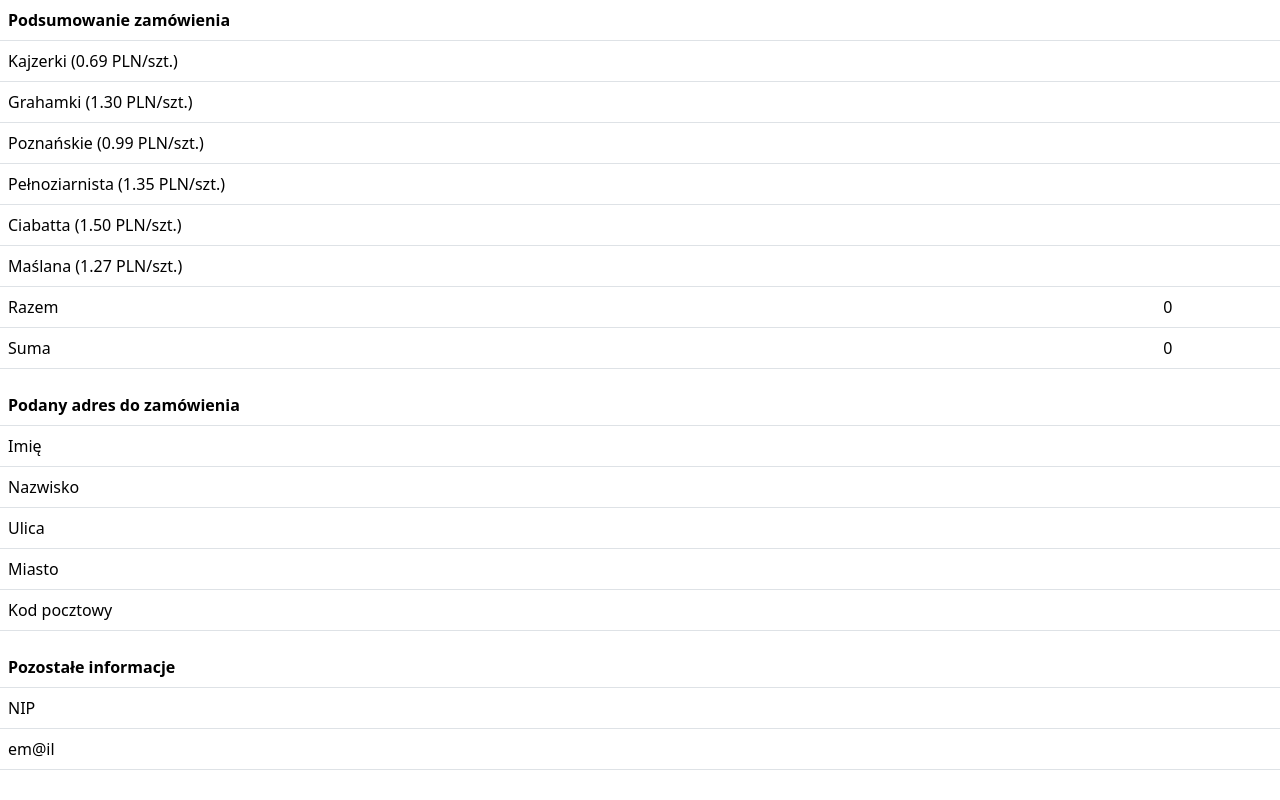
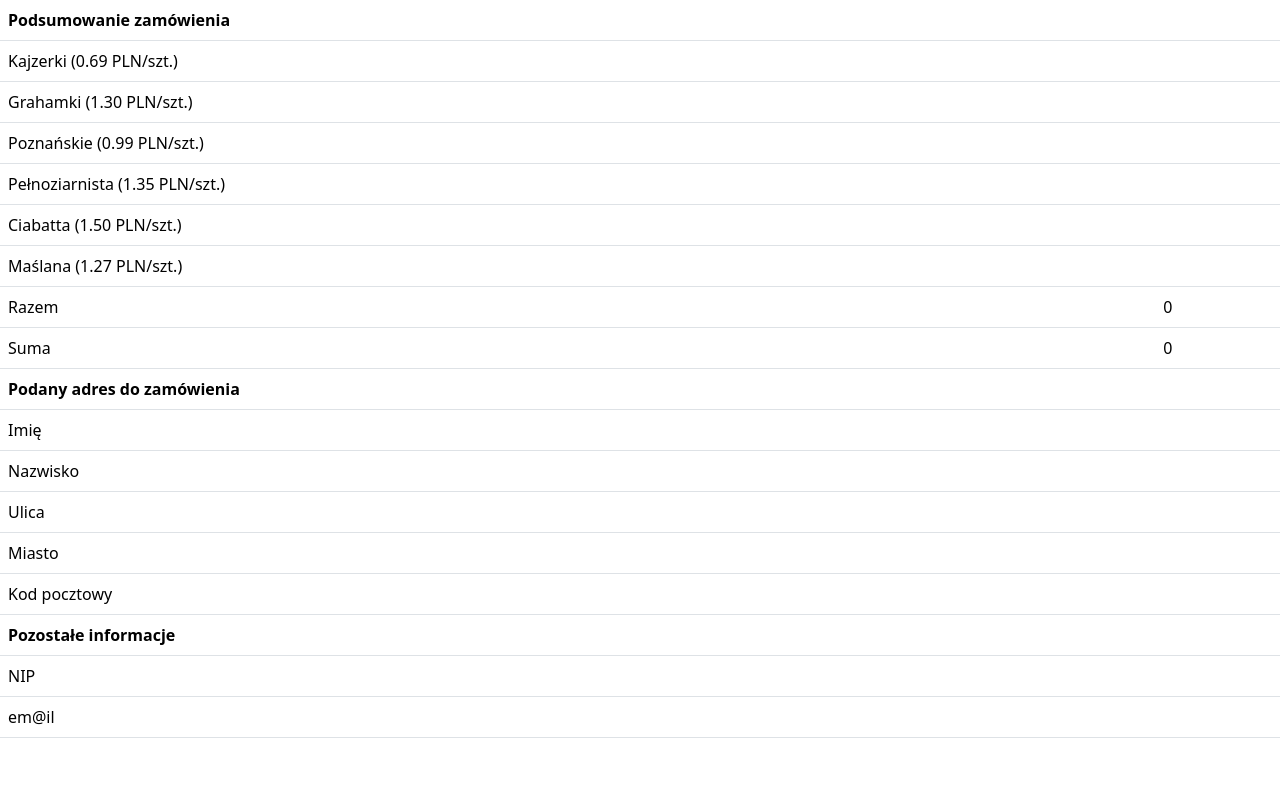
Before and after one commit to DarkoKa/Order-Form, a PHP site: page /order_form.php in a window 1280 px wide. Run offline with PHP 8.4, Linux system fonts and the light colour scheme; data that the repository does not hold is empty.

Commit message:
Add files via upload

```diff
--- a/order_form.php
+++ b/order_form.php
@@ -75,9 +75,7 @@ echo<<<END
       <td>$suma</td>
    </tr>
 </tbody>
-</table>
 
-<table class="table">
 <thead>
   <tr>
     <th scope="col" colspan="2">Podany adres do zamówienia</th>
@@ -104,9 +102,7 @@ echo<<<END
       <td>Kod pocztowy</td>
       <td>$kod_pocztowy</td>
    </tr>
-</table>
 
-<table class="table">
 <thead>
   <tr>
     <th scope="col" colspan="2">Pozostałe informacje</th>
@@ -122,7 +118,7 @@ echo<<<END
       <td>$e_mail</td>
    </tr>
 </tbody>
-</table>
+
 
 
 END;
```
